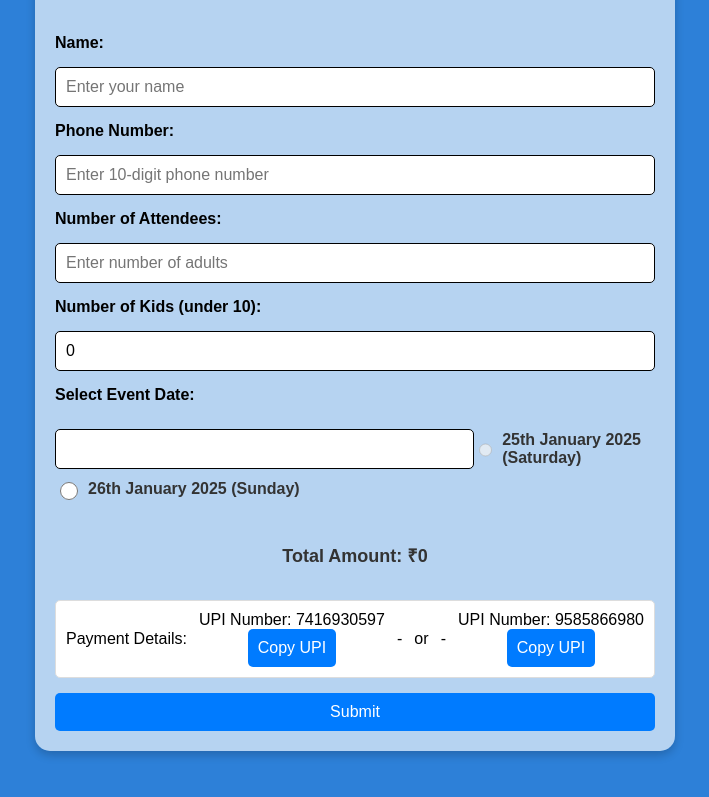
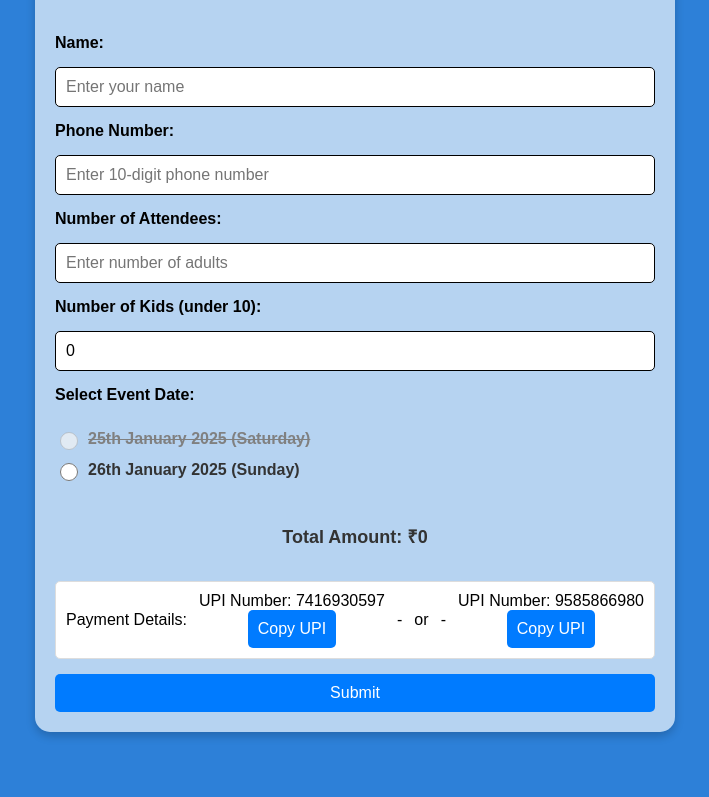
Before and after one commit to Dustlit/06-Solar-Observation, a plain HTML site: page index.html in a window 1280 px wide. Shown: the part 2136-2933 px from the top of the page, without its empty margins (285-994 px from the left). Drawn offline with Linux system fonts and the light colour scheme.

Commit message:
Update index.html

```diff
--- a/index.html
+++ b/index.html
@@ -79,12 +79,11 @@
 
             <label>Select Event Date:</label>
             <div class="radio-group">
-                <label>
-                    <input style="text-decoration: line-through; color: gray;">
+                <label style="text-decoration: line-through; color: gray;">
 			<input type="radio" name="event_date" value="25th January 2025" disabled>25th January 2025 (Saturday)
                 </label>
                 <label>
-                    <input type="radio" name="event_date" value="25th January 2025">26th January 2025 (Sunday)
+                    <input type="radio" name="event_date" value="26th January 2025">26th January 2025 (Sunday)
                 </label>
             </div>
 
```
